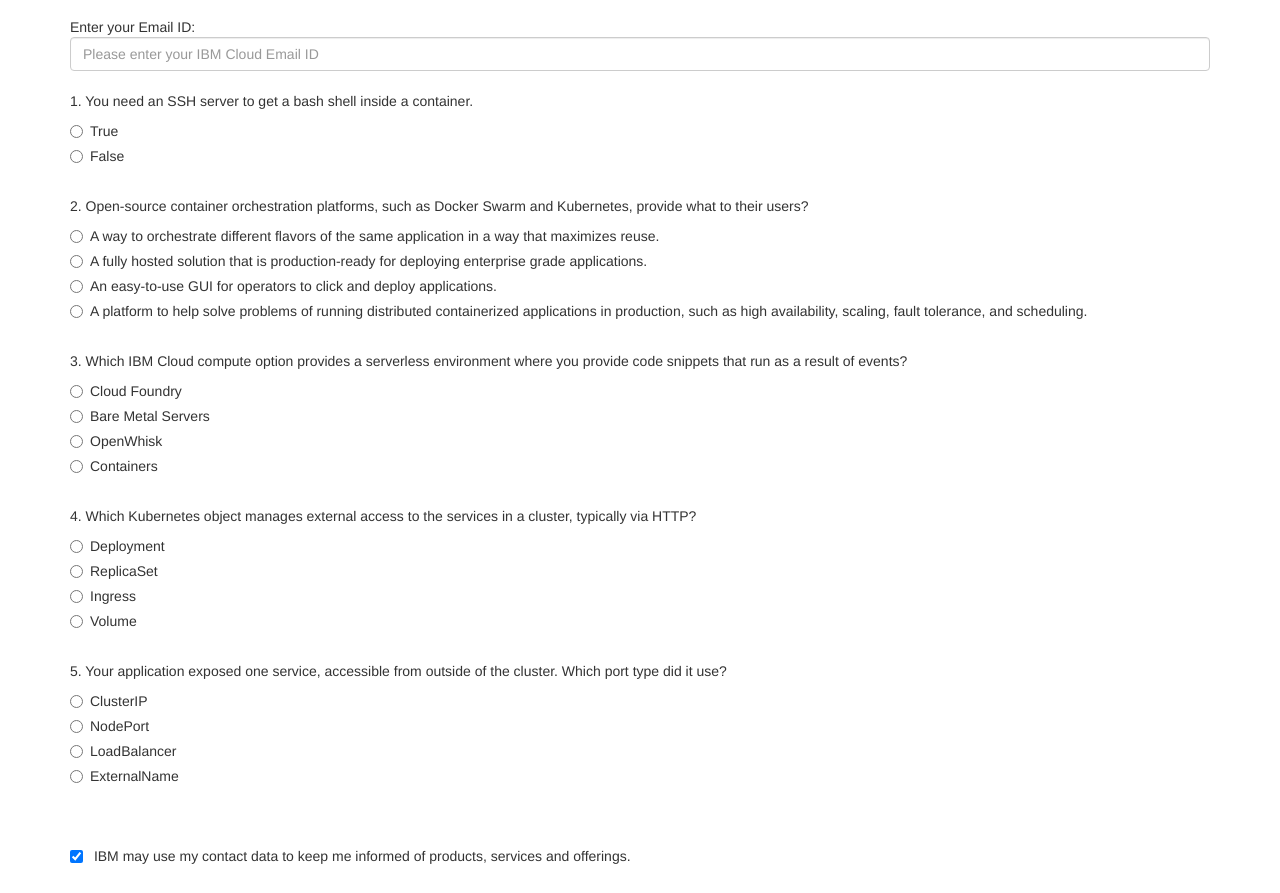
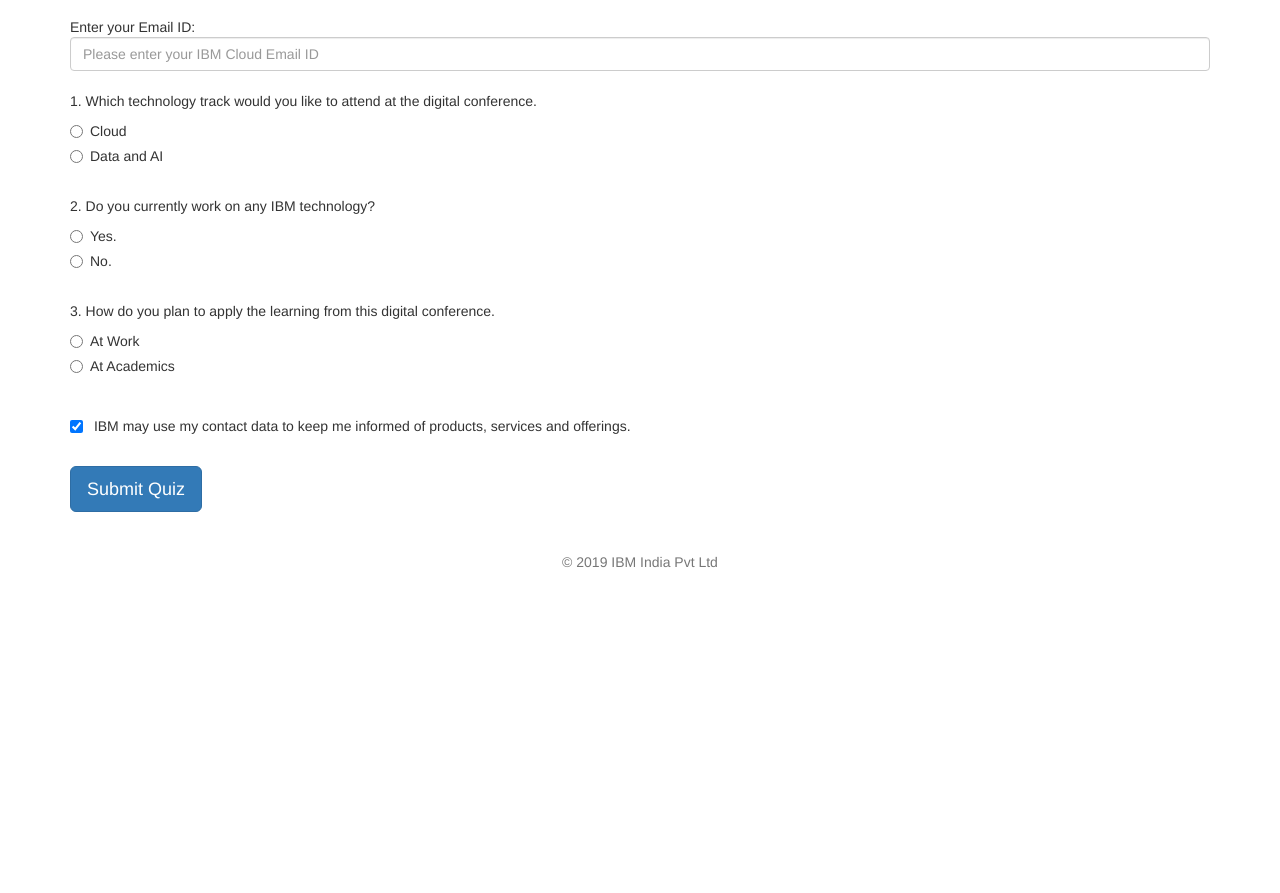
Before and after one commit to shiprajain14/simple-quiz-app, a website: page views/index.html in a window 1280 px wide. Shown: the part 95-988 px from the top of the page. After the commit the page ends 800 px from the top, so only its background shows below. Drawn offline with nearby package versions, Linux system fonts and the light colour scheme.

Commit message:
changes for developer conference

```diff
--- a/views/index.html
+++ b/views/index.html
@@ -14,7 +14,7 @@
 
     <div class="container">
         <div class="py-5 text-center">
-        <h2>Cloud Computing Quiz</h2>
+        <h2>Developer Conference Quiz</h2>
         <p class="lead">Answer these multiple choice questions to earn goodies!</p>
         </div>
         <form method="POST" action="/quizsubmission">
@@ -23,106 +23,42 @@
         Enter your Email ID:<br/>
         <input type="text" id="cloudemail" name="cloudemail" class="form-control" placeholder="Please enter your IBM Cloud Email ID" required>
         <br/>
-        1. You need an SSH server to get a bash shell inside a container.<br/>
+        1. Which technology track would you like to attend at the digital conference.<br/>
         <div class="radio">
         <label>
-        <input type="radio" name="quiz_1" id="quiz_1" value="a" required> True
+        <input type="radio" name="quiz_1" id="quiz_1" value="a" required> Cloud
         </label>
         </div>
         <div class="radio">
         <label>
-        <input type="radio" name="quiz_1" id="quiz_1" value="b">False
+        <input type="radio" name="quiz_1" id="quiz_1" value="b">Data and AI
         </label>
         </div>
         <br/>
-        2. Open-source container orchestration platforms, such as Docker Swarm and Kubernetes, provide what to their users?<br/>
+        2. Do you currently work on any IBM technology?<br/>
         <div class="radio">
         <label>
-        <input type="radio" name="quiz_2" id="quiz_2" value="a" required> A way to orchestrate different flavors of the same application in a way that maximizes reuse.
+        <input type="radio" name="quiz_2" id="quiz_2" value="a" required> Yes.
         </label>
         </div>
         <div class="radio">
         <label>
-        <input type="radio" name="quiz_2" id="quiz_2" value="b">A fully hosted solution that is production-ready for deploying enterprise grade applications.
+        <input type="radio" name="quiz_2" id="quiz_2" value="b">No.
+        </label>
+        </div>
+        <br/>
+        3. How do you plan to apply the learning from this digital conference.<br/>
+        <div class="radio">
+        <label>
+        <input type="radio" name="quiz_3" id="quiz_3" value="a" required> At Work
         </label>
         </div>
         <div class="radio">
         <label>
-        <input type="radio" name="quiz_2" id="quiz_2" value="c">An easy-to-use GUI for operators to click and deploy applications.
+        <input type="radio" name="quiz_3" id="quiz_3" value="b"> At Academics
         </label>
         </div>
-        <div class="radio">
-        <label>
-        <input type="radio" name="quiz_2" id="quiz_2" value="d">A platform to help solve problems of running distributed containerized applications in production, such as high availability, scaling, fault tolerance, and scheduling.
-        </label>
-        </div>
-        <br/>
-        3. Which IBM Cloud compute option provides a serverless environment where you provide code snippets that run as a result of events?<br/>
-        <div class="radio">
-        <label>
-        <input type="radio" name="quiz_3" id="quiz_3" value="a" required> Cloud Foundry
-        </label>
-        </div>
-        <div class="radio">
-        <label>
-        <input type="radio" name="quiz_3" id="quiz_3" value="b"> Bare Metal Servers
-        </label>
-        </div>
-        <div class="radio">
-        <label>
-        <input type="radio" name="quiz_3" id="quiz_3" value="c"> OpenWhisk
-        </label>
-        </div>
-        <div class="radio">
-        <label>
-        <input type="radio" name="quiz_3" id="quiz_3" value="d"> Containers
-        </label>
-        </div>
-        <br/>
-        4. Which Kubernetes object manages external access to the services in a cluster, typically via HTTP?<br/>
-        <div class="radio">
-        <label>
-        <input type="radio" name="quiz_4" id="quiz_4" value="a" required> Deployment
-        </label>
-        </div>
-        <div class="radio">
-        <label>
-        <input type="radio" name="quiz_4" id="quiz_4" value="b"> ReplicaSet
-        </label>
-        </div>
-        <div class="radio">
-        <label>
-        <input type="radio" name="quiz_4" id="quiz_4" value="c"> Ingress
-        </label>
-        </div>
-        <div class="radio">
-        <label>
-        <input type="radio" name="quiz_4" id="quiz_4" value="d"> Volume
-        </label>
-        </div>
-        <br/>
-        5. Your application exposed one service, accessible from outside of the cluster. Which port type did it use?<br/>
-        <div class="radio">
-        <label>
-        <input type="radio" name="quiz_5" id="quiz_5" value="a" required> ClusterIP
-        </label>
-        </div>
-        <div class="radio">
-        <label>
-        <input type="radio" name="quiz_5" id="quiz_5" value="b"> NodePort
-        </label>
-        </div>
-        <div class="radio">
-        <label>
-        <input type="radio" name="quiz_5" id="quiz_5" value="c"> LoadBalancer
-        </label>
-        </div>
-        <div class="radio">
-        <label>
-        <input type="radio" name="quiz_5" id="quiz_5" value="d"> ExternalName
-        </label>
-        </div>
-        <br/>
+        <!-- <br/> -->
         <br/>
             <div class="checkbox">
             <label>
```
Also changed, not shown: app.js (+15 -20 lines).
